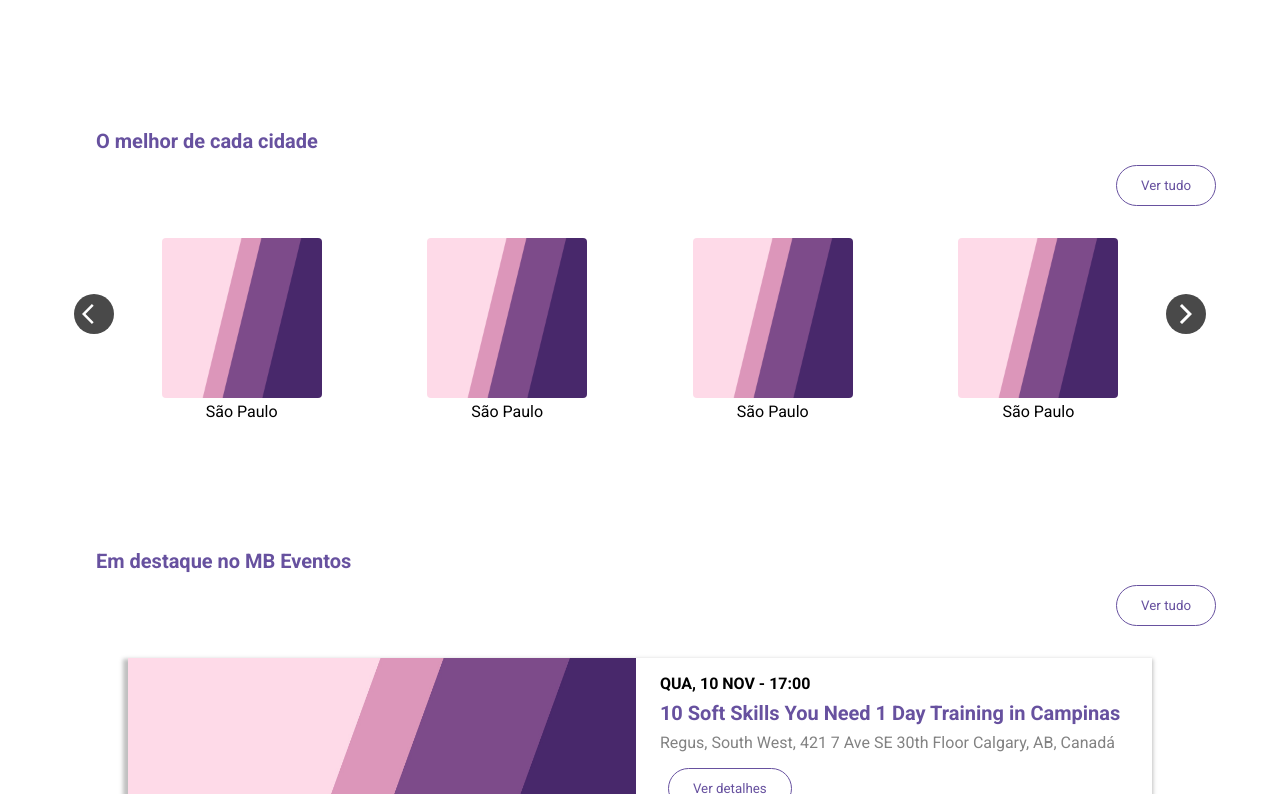
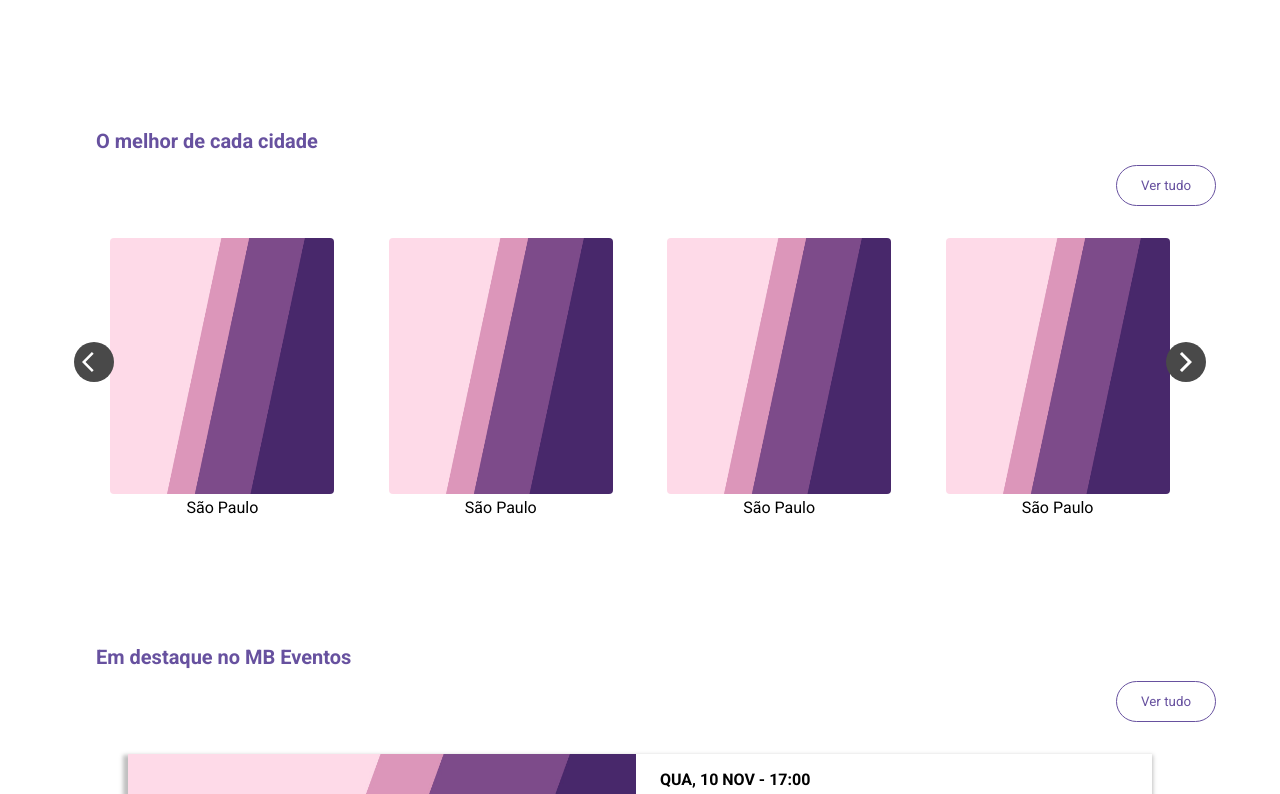
Before and after one commit to vmdev10/gestor-eventos, a React (Create React App) app: page / in a window 1280 px wide. Shown: the part 1155-1949 px from the top of the page. Built offline with nearby package versions, Linux system fonts and the light colour scheme.

Commit message:
Style Enhancements to CitiCard

```diff
--- a/src/components/Cards/Cities/CityCard.css
+++ b/src/components/Cards/Cities/CityCard.css
@@ -36,14 +36,7 @@
 
 @media (min-width: 1024px) {
   .CityImage img  {
-    width: 9rem;
-    height: 9rem;
+    width: 14rem;
+    height: 16rem;
   }
 }
-
-@media (min-width: 1280px) {
-  .CityImage img  {
-    width: 10rem;
-    height: 10rem;
-  }
-}
```
